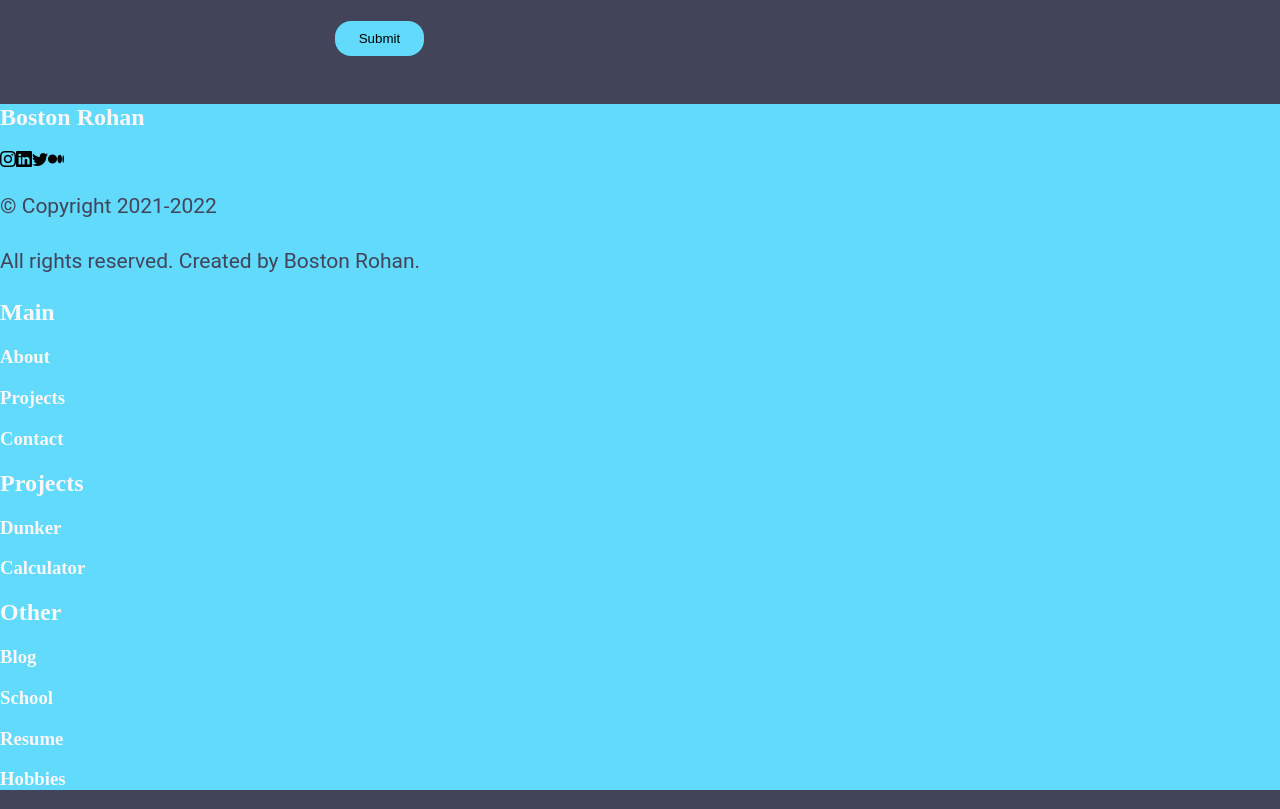
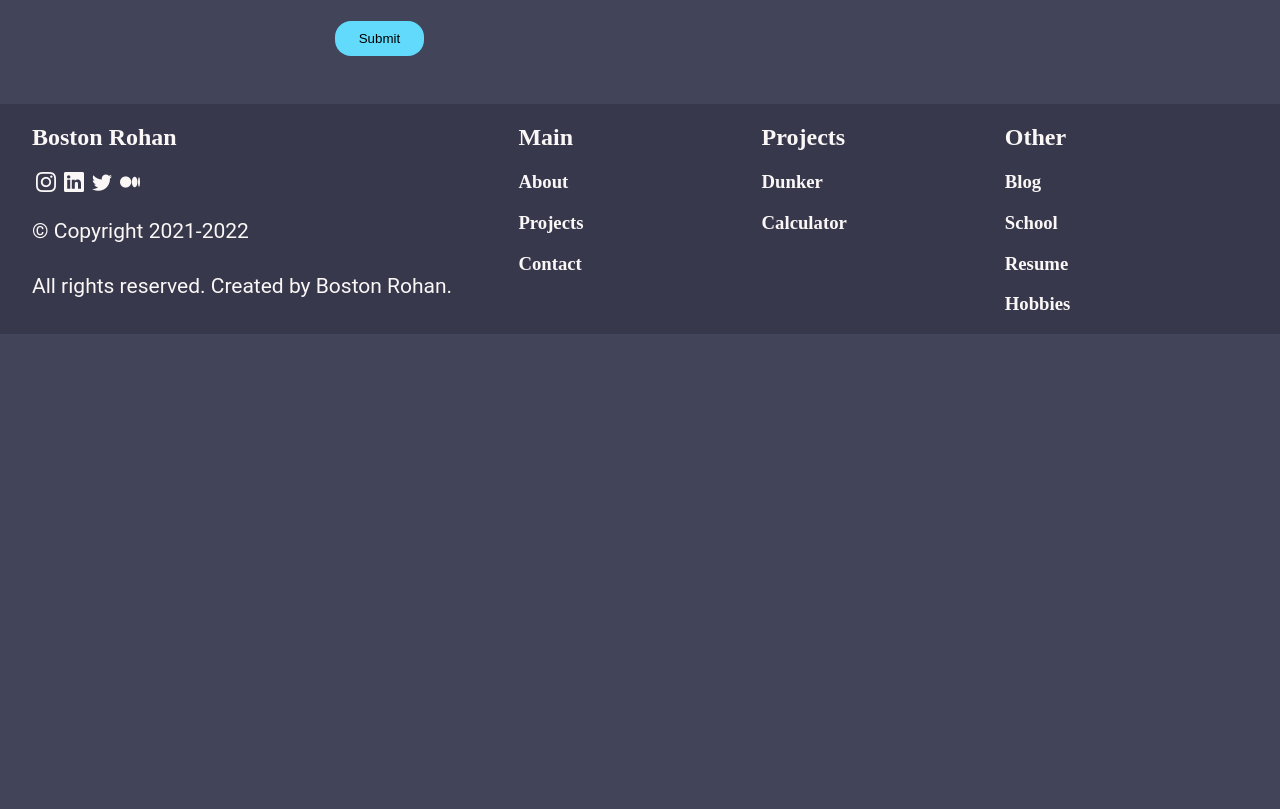
Before and after one commit to BostonRohan/portfolio, a React (Create React App) app: page / in a window 1280 px wide. Shown: the part 3653-4462 px from the top of the page. After the commit the page ends 3987 px from the top, so only its background shows below. Built offline with nearby package versions, Linux system fonts and the light colour scheme; no server answers.

Commit message:
added styles

```diff
--- a/src/Components/Footer/styles.css
+++ b/src/Components/Footer/styles.css
@@ -1,55 +1,54 @@
 .Footer {
-  height: auto;
-  background-color: var(--primary-color);
-  width: 100%;
+  background-color: var(--footer-color);
 }
-.Footer p {
-  color: var(--secondary-color);
+.Footer .content {
+  width: 95%;
+  margin: 0 auto;
+  display: flex;
 }
-.columns {
+
+.Footer .title {
+  width: 50%;
+}
+
+.Footer .title-icons {
   display: flex;
-  text-align: left;
-  padding: 5em;
+  align-items: center;
+  gap: 1em;
 }
-.column {
-  flex: 50%;
+
+.Footer .title-icons i {
+  font-size: var(--fs-sm);
+  color: var(--text-color);
 }
-.column p:hover {
-  text-decoration: underline;
+.Footer .main,
+.projects,
+.other {
+  width: 25%;
+  margin: 0 auto;
+}
+
+.main h3 {
   cursor: pointer;
 }
-.column h3 {
-  padding-bottom: 2rem;
-  color: var(--secondary-color);
-  font-size: 1.75rem;
-}
-.credit-row {
-  text-align: center;
-  font-size: var(--fs-sm);
-}
-.footer-icons {
-  font-size: 2rem;
-  display: flex;
-  gap: 1em;
-  justify-content: flex-end;
-  margin-right: 0.5rem;
-  color: var(--secondary-color);
-}
-@media screen and (max-width: 36.3125rem) {
-  .columns {
-    display: block;
-    padding: 3em;
+@media screen and (max-width: 80em) {
+  .Footer .title-icons {
+    display: inline-block;
   }
-  .column h3 {
-    padding-bottom: 0.5rem;
-    font-size: initial;
-  }
-  .credit-row p {
-    text-align: right;
-    font-size: 0.5rem;
-  }
-  .footer-icons {
-    font-size: 1rem;
-    justify-content: flex-start;
+  .Footer .title-icons i {
+    margin: auto 0.25rem;
   }
 }
+@media screen and (max-width: 40em) {
+  .Footer .content {
+    flex-direction: column;
+  }
+  .Footer .title {
+    width: 100%;
+  }
+  .Footer .main,
+  .projects,
+  .other {
+    width: 100%;
+  }
+}
```
